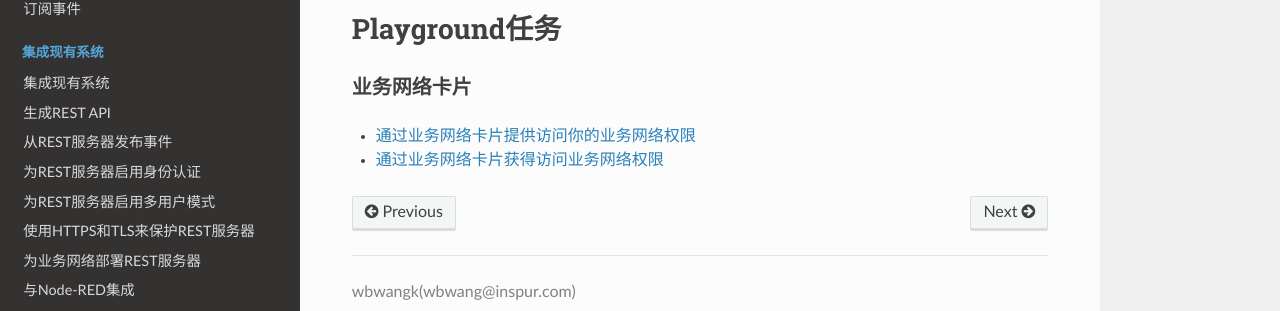
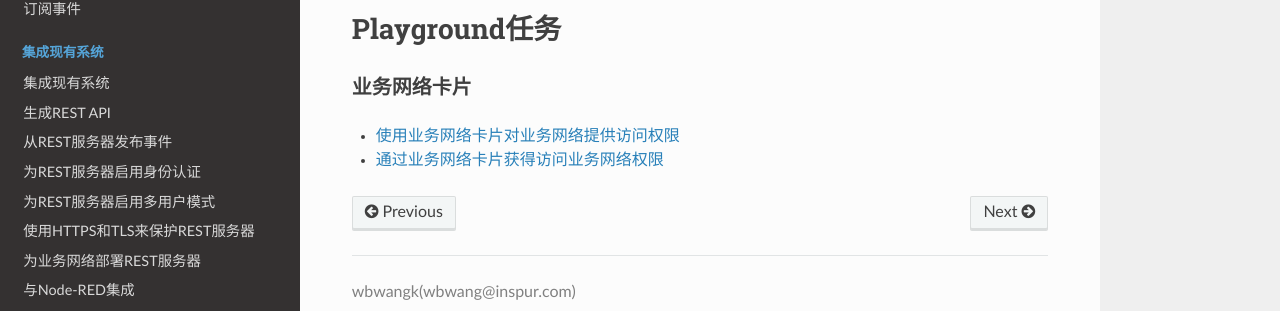
Before and after one commit to wbwangk/ComposerDocs, an MkDocs documentation site: the page built from docs/playground_playground-index.md, in a window 1280 px wide and 900 px high, scrolled down 2876 px. Shown: the part 539-850 px from the top of the window. Built offline with MkDocs 1.6.1, drawn with Linux system fonts in a browser that asks for light colours; nearby versions of some CDN libraries; old or Windows-style settings are respelled for this version of MkDocs.

Commit message:
Update playground_playground-index.md

```diff
--- a/docs/playground_playground-index.md
+++ b/docs/playground_playground-index.md
@@ -68,5 +68,5 @@
 
 ### 业务网络卡片
 
-- [通过业务网络卡片提供访问你的业务网络权限](playground_id-cards-playground.md#provide)
-- [通过业务网络卡片获得访问业务网络权限](playground_id-cards-playground.md#gain)
+- [使用业务网络卡片对业务网络提供访问权限](playground_id-cards-playground.md#使用业务网络卡片对业务网络提供访问权限)
+- [通过业务网络卡片获得访问业务网络权限](playground_id-cards-playground.md#获得业务网络的访问权限)
```
